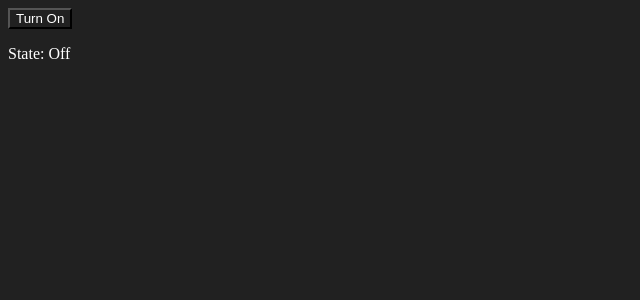
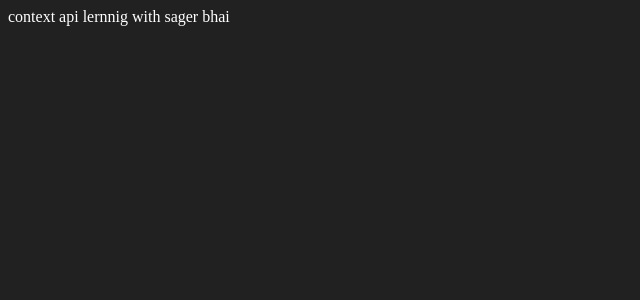
Before and after one commit to Devanshrathod12/chai-react-sager, a React (Vite) app in the folder vite-project/: page / in a window 1280 px wide. Shown: the top 300 px of the page, without its empty margins (0-640 px from the left). Built offline with nearby package versions, Linux system fonts and the light colour scheme.

Commit message:
5th commit

```diff
--- a/vite-project/src/App.jsx
+++ b/vite-project/src/App.jsx
@@ -1,11 +1,15 @@
-import React from 'react'
+import React ,{createContext} from 'react'
 // import Function from './component/Function/Function'
 // import NamedandDfault,{Devansh,Sager,Bhart} from './component/NamedandDfault'
 //import UseEffact from './component/UseEffact'
 //import AxiosApi from './component/AxiosApi'
 //import SP1 from './component/Practice/SP1'
 //import SP2 from './component/Practice/SP2'
-import SP3 from './component/Practice/SP3'
+//import SP3 from './component/Practice/SP3'
+import A1 from './component/context/A1'
+
+let Vj = createContext();
+
 const App = () => {
   return (
     // <Func />
@@ -18,10 +22,15 @@ const App = () => {
    // <AxiosApi />
    // <SP1 />
    //<SP2 />
-    <>
-    <SP3 />
-    </>
+   //<SP3 />
+  // <AxiosApi />
+    <div>
+      <Vj.Provider value="context api lernnig with sager bhai" >
+       <A1 />
+      </Vj.Provider>
+    </div>
   )
 }
 
 export default App
+export {Vj}
--- /dev/null
+++ b/vite-project/src/component/context/A1.jsx
@@ -0,0 +1,14 @@
+import React from 'react'
+import A2 from './A2'
+
+const A1 = () => {
+  return (
+    <div>
+      <A2  />
+    </div>
+  )
+}
+//name={props.name}
+//props
+
+export default A1
--- /dev/null
+++ b/vite-project/src/component/context/A2.jsx
@@ -0,0 +1,13 @@
+import React from 'react'
+import A3 from './A3'
+
+const A2 = () => {
+  return (
+    <div>
+      <A3  />
+    </div>
+  )
+}
+//name={props.name}
+//props
+export default A2
--- /dev/null
+++ b/vite-project/src/component/context/A3.jsx
@@ -0,0 +1,15 @@
+import React from 'react'
+import { useContext } from 'react'
+import { Vj } from '../../App'
+const A3 = () => {
+    const first = useContext(Vj)
+  return (
+    <div>
+      {/* A3 {props.name} */}
+      {first}
+    </div>
+  )
+}
+//props
+
+export default A3
```
Also changed, not shown: vite-project/src/component/AxiosApi.jsx (+28 -15 lines).
